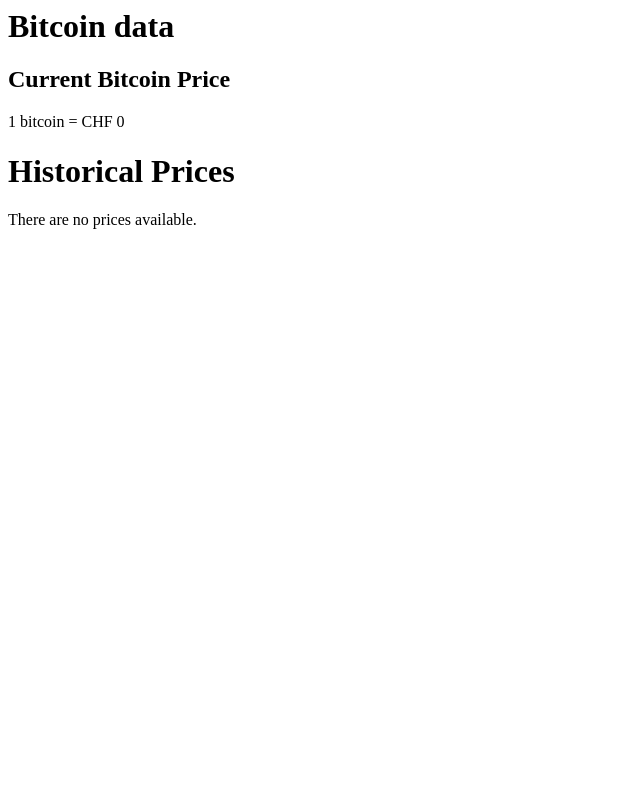
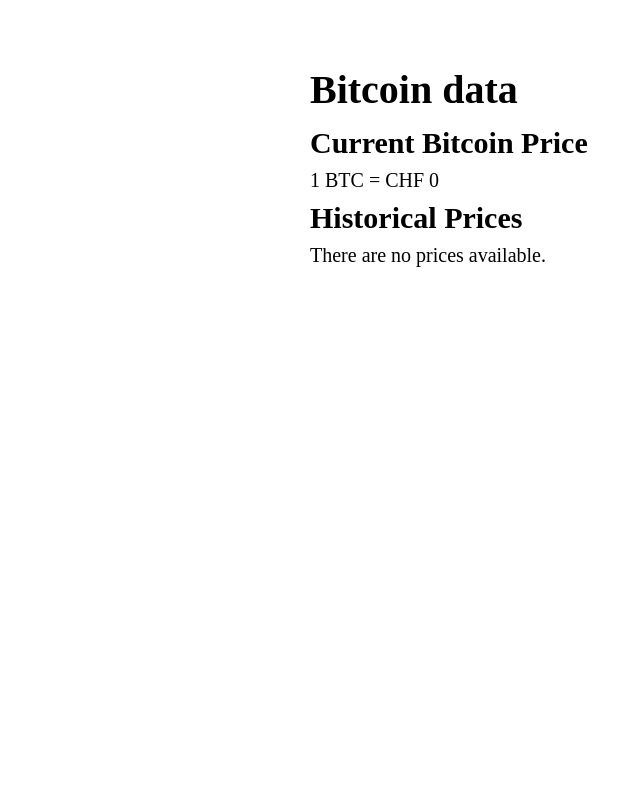
Before and after one commit to mvonballmo/Assessment, a PHP site: page / in a window 1280 px wide. Shown: the whole page, without its empty margins (0-642 px from the left). Run offline with PHP 8.4, Linux system fonts and the light colour scheme; data that the repository does not hold is empty.

Commit message:
Add some styles to output

```diff
--- /dev/null
+++ b/Reset.css
@@ -0,0 +1,56 @@
+/*
+  Reset From Josh Comeau: https://www.joshwcomeau.com/css/custom-css-reset/
+*/
+
+/*
+  1. Use a more-intuitive box-sizing model.
+*/
+*, *::before, *::after {
+  box-sizing: border-box;
+}
+/*
+  2. Remove default margin
+*/
+* {
+  margin: 0;
+}
+/*
+  3. Allow percentage-based heights in the application
+*/
+html, body {
+  height: 100%;
+}
+/*
+  Typographic tweaks!
+  4. Add accessible line-height
+  5. Improve text rendering
+*/
+body {
+  line-height: 1.5;
+  -webkit-font-smoothing: antialiased;
+}
+/*
+  6. Improve media defaults
+*/
+img, picture, video, canvas, svg {
+  display: block;
+  max-width: 100%;
+}
+/*
+  7. Remove built-in form typography styles
+*/
+input, button, textarea, select {
+  font: inherit;
+}
+/*
+  8. Avoid text overflows
+*/
+p, h1, h2, h3, h4, h5, h6 {
+  overflow-wrap: break-word;
+}
+/*
+  9. Create a root stacking context
+*/
+#root, #__next {
+  isolation: isolate;
+}
--- /dev/null
+++ b/Styles.css
@@ -0,0 +1,24 @@
+:root {
+  --default-spacing: 1em;
+}
+
+html {
+  max-width: 70ch;
+  padding: 3em 1em;
+  margin: auto;
+  line-height: 1.75;
+  font-size: 1.25em;
+}
+
+img {
+  width: 100%
+}
+
+th, td {
+  padding-inline: var(--default-spacing);
+  text-align: left
+}
+
+tr:nth-child(even) {
+  background-color: lightgrey;
+}
--- a/clearOldData.php
+++ b/clearOldData.php
@@ -3,7 +3,8 @@
 
 ClearOldData();
 ?>
-<
+<link rel="stylesheet" href="Reset.css" />
+<link rel="stylesheet" href="Styles.css" />
 <h1>Utilities</h1>
 <p>All data older than 120 days has been purged from the database.</p>
 <a href="./">Go back to prices</a>
--- a/index.php
+++ b/index.php
@@ -1,15 +1,17 @@
 <?php
 require("Common.php");
 ?>
+  <link rel="stylesheet" href="Reset.css" />
+  <link rel="stylesheet" href="Styles.css" />
   <h1>Bitcoin data</h1>
   <h2>Current Bitcoin Price</h2>
 <?php
   $currentPrice = round(GetCurrentPrice(), 3);
-  echo "1 bitcoin = CHF $currentPrice";
+  echo "1 BTC = CHF $currentPrice";
 
   StorePrice($currentPrice);
 ?>
-  <h1>Historical Prices</h1>
+  <h2>Historical Prices</h2>
 <?php
   $historicalData = GetHistoricalPrices ();
   if (empty($historicalData)) {
```
